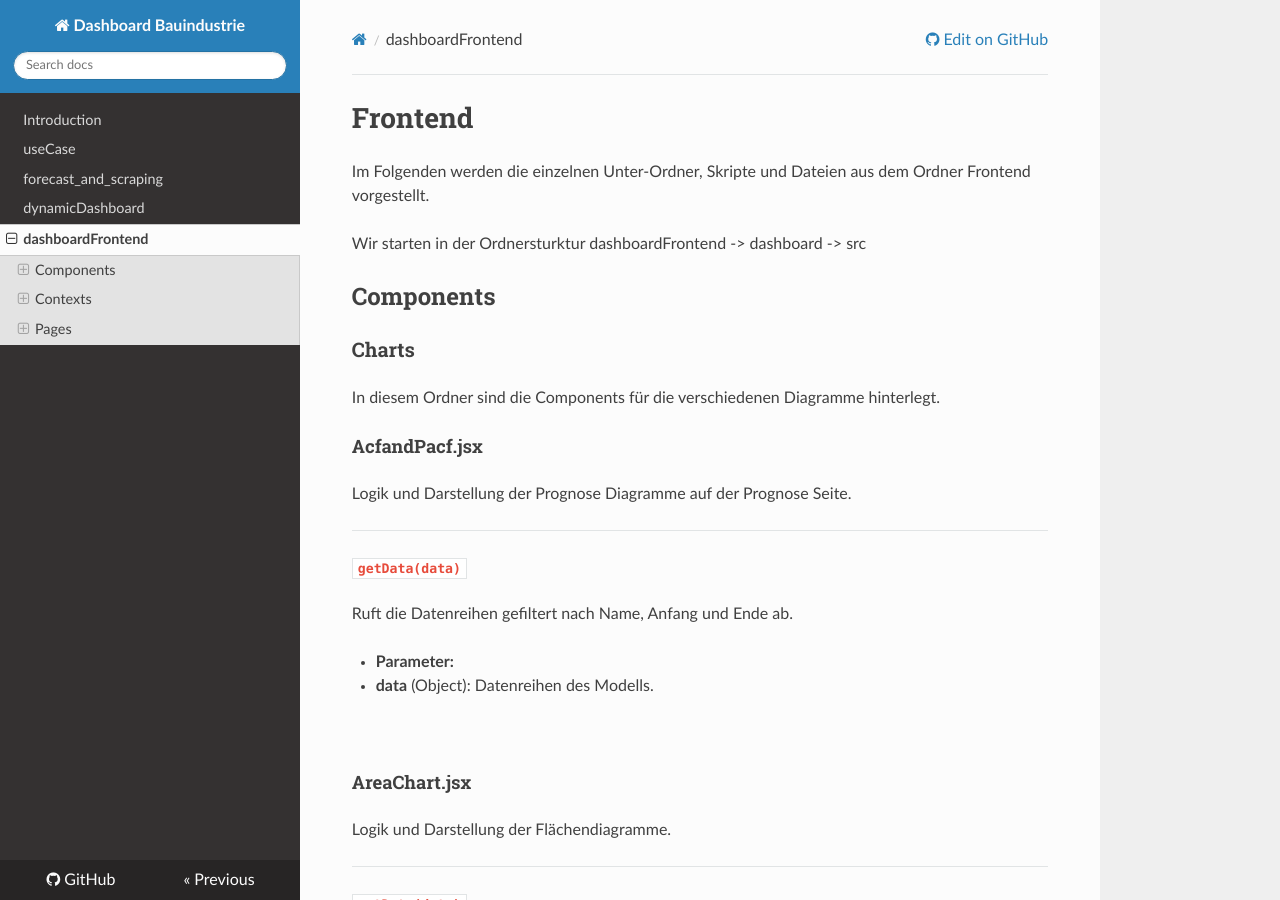
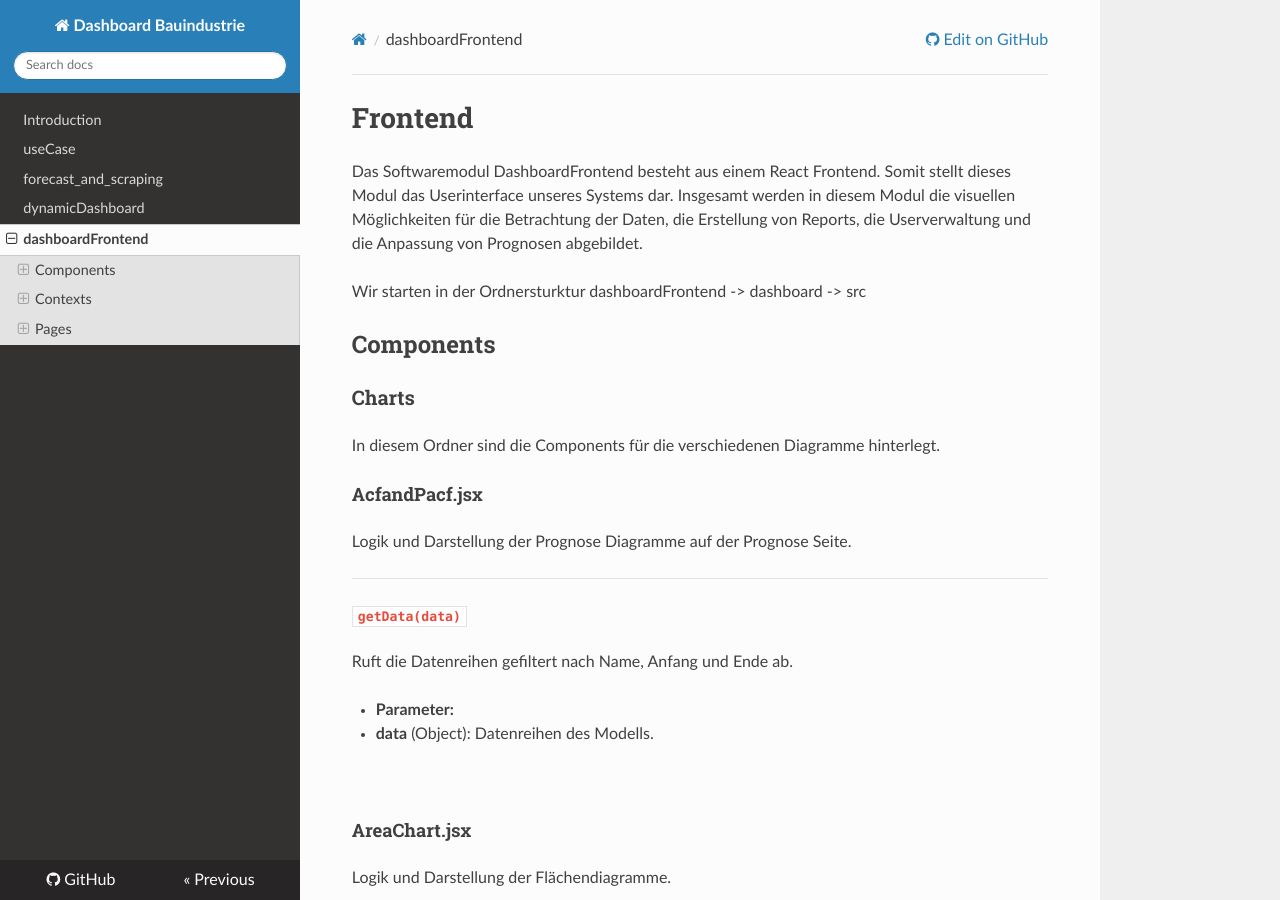
Before and after one commit to just1130/dashboardDoc, an MkDocs documentation site: the page built from docs/dashboardFrontend.md, in a window 1280 px wide and 900 px high. Built offline with MkDocs 1.6.1, drawn with Linux system fonts in a browser that asks for light colours; nearby versions of some CDN libraries.

Commit message:
einführung

```diff
--- a/docs/dashboardFrontend.md
+++ b/docs/dashboardFrontend.md
@@ -1,5 +1,5 @@
 # Frontend
-Im Folgenden werden die einzelnen Unter-Ordner, Skripte und Dateien aus dem Ordner Frontend vorgestellt.
+Das Softwaremodul DashboardFrontend besteht aus einem React Frontend. Somit stellt dieses Modul das Userinterface unseres Systems dar. Insgesamt werden in diesem Modul die visuellen Möglichkeiten für die Betrachtung der Daten, die Erstellung von Reports, die Userverwaltung und die Anpassung von Prognosen abgebildet.
 
 Wir starten in der Ordnersturktur
 dashboardFrontend -> dashboard -> src
```
